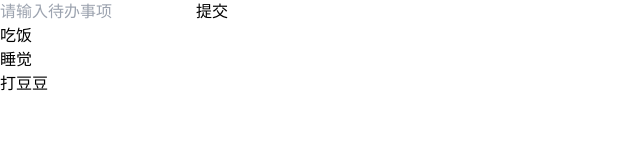
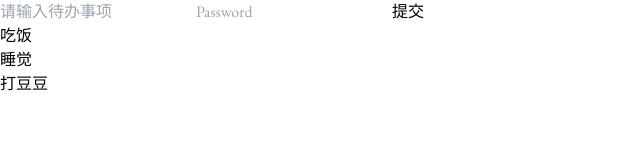
Before and after one commit to clm1010/nextjs-exercise, a Next.js app in the folder my-app/: page / in a window 1280 px wide. Shown: the top 160 px of the page, without its empty margins (0-640 px from the left). Built offline with nearby package versions, Linux system fonts and the light colour scheme.

Commit message:
案例 Server Action 演示及注意事项

```diff
--- /dev/null
+++ b/my-app/src/actions/index.ts
@@ -0,0 +1,60 @@
+'use server'
+
+// import { revalidatePath, revalidateTag } from 'next/cache'
+import { revalidatePath } from 'next/cache'
+
+// const data = ['吃饭', '睡觉', '打豆豆']
+const data = [
+  { id: 1, todo: '吃饭' },
+  { id: 2, todo: '睡觉' },
+  { id: 3, todo: '打豆豆' }
+]
+
+/**
+ * @description 获取待办事项
+ * @returns data
+ */
+export async function getTodos() {
+  return data
+}
+
+/**
+ * @description 添加待办事项
+ * @description 例子：如果需要结合表单传递其他数据
+ * @param userId
+ * @param formData
+ */
+export async function addTodo(userId: string, formData: FormData) {
+  // 通过 Object.fromEntries 获取 formData 表单 全部数据
+  const rawFormData = Object.fromEntries(formData)
+  // $ACTION_ID_ 区分不同的表单
+  console.log(rawFormData)
+  console.log(userId, '🐮')
+  const todo = formData.get('todo') as string
+  // data.push(todo)
+  data.push({ id: data.length + 1, todo })
+  console.log(data)
+  // 您可以使用 revalidatePath 路径方式 重新验证
+  revalidatePath('/')
+  // 或者使用 revalidateTag  标签方式 重新验证
+  // revalidateTag('todos')
+}
+
+/**
+ * @description 添加待办事项
+ * @param formData
+ */
+// export async function addTodo(formData: FormData) {
+//   // 通过 Object.fromEntries 获取 formData 表单 全部数据
+//   const rawFormData = Object.fromEntries(formData)
+//   // $ACTION_ID_ 区分不同的表单
+//   console.log(rawFormData)
+//   const todo = formData.get('todo') as string
+//   // data.push(todo)
+//   data.push({ id: data.length + 1, todo })
+//   console.log(data)
+//   // 您可以使用 revalidatePath 路径方式 重新验证
+//   revalidatePath('/')
+//   // 或者使用 revalidateTag  标签方式 重新验证
+//   // revalidateTag('todos')
+// }
--- a/my-app/src/app/api/todos/route.ts
+++ /dev/null
@@ -1,14 +0,0 @@
-import { NextResponse } from 'next/server'
-
-const data = ['吃饭', '睡觉', '打豆豆']
-
-export async function GET() {
-  return NextResponse.json({ data })
-}
-
-export async function POST(request: Request) {
-  const formData = await request.formData()
-  const todo = formData.get('todo') as string
-  data.push(todo)
-  return NextResponse.json({ data })
-}
--- a/my-app/src/app/page.tsx
+++ b/my-app/src/app/page.tsx
@@ -1,61 +1,66 @@
-'use client'
-import React, { useEffect, useState } from 'react'
+import { addTodo, getTodos } from '@/actions'
 
-export default function Page() {
-  const [todos, setTodos] = useState([])
+// 例子：如果需要结合表单传递其他数据
+const userId = '888'
 
-  useEffect(() => {
-    const fetchData = async () => {
-      const res = await fetch('http://localhost:3000/api/todos', {
-        method: 'GET',
-        headers: {
-          'Content-Type': 'application/json'
-        }
-      })
-      const { data } = await res.json()
-      console.log(data)
-      setTodos(data)
-    }
-    fetchData()
-  }, [])
-
-  const handlerSubmit = async (e: React.FormEvent<HTMLFormElement>) => {
-    e.preventDefault()
-    const res = await fetch('http://localhost:3000/api/todos', {
-      method: 'POST',
-      // headers: {
-      //   'Content-Type': 'multipart/form-data;'
-      // },
-      body: new FormData(e.currentTarget)
-    })
-
-    const { data } = await res.json()
-    setTodos(data)
-    console.log(data)
-  }
+export default async function Page() {
+  const todos = await getTodos()
+  // 例子:如果需要结合表单传递其他数据 第二种写法
+  const addTodoWithOther = addTodo.bind(null, userId)
   return (
     <div className='container mx-auto flex flex-col items-center justify-center h-screen'>
+      {/* 例子:如果需要结合表单传递其他数据 第二种写法 */}
       <form
         className='flex flex-col border border-gray-300 p-4 gap-2 rounded-md'
-        onSubmit={handlerSubmit}
+        action={addTodoWithOther}
       >
+        {/* 例子:如果需要结合表单传递其他数据 第一种写法 */}
+        {/* <form
+        className='flex flex-col border border-gray-300 p-4 gap-2 rounded-md'
+        action={async (formData) => {
+          'use server'
+          await addTodo(userId, formData)
+        }}
+      > */}
+        {/* React 拓展了 form 标签action的能力，可以给action指定一个 Server Action */}
+        {/* 第一种写法 action={addTodo} */}
+        {/* <form
+        className='flex flex-col border border-gray-300 p-4 gap-2 rounded-md'
+        action={addTodo}
+      > */}
         <input
           className='border border-gray-300 rounded-md'
           type='text'
           name='todo'
           placeholder='请输入待办事项'
         />
+        <input
+          className='border border-gray-300 rounded-md'
+          type='Password'
+          name='pwd'
+          placeholder='Password'
+        />
+        {/* 第二种写法 formAction={addTodo} */}
         <button
           className='border border-gray-300 hover:bg-blue-600 hover:text-white rounded-md'
           type='submit'
+          // formAction={addTodo}
         >
           提交
         </button>
       </form>
       <ul className='leading-8 mt-4 border border-gray-300 p-2 w-800 rounded-md'>
-        {todos.map((todo, index) => (
-          <li className='border-b border-gray-200 w-full' key={index}>
+        {/* {todos.map((todo, index) => (
+          <li key={index} className='border-b border-gray-200 w-full'>
             {todo}
+          </li>
+        ))} */}
+        {todos.map((item, index) => (
+          <li
+            key={item.id || index}
+            className='border-b border-gray-200 w-full'
+          >
+            {item.todo}
           </li>
         ))}
       </ul>
```
